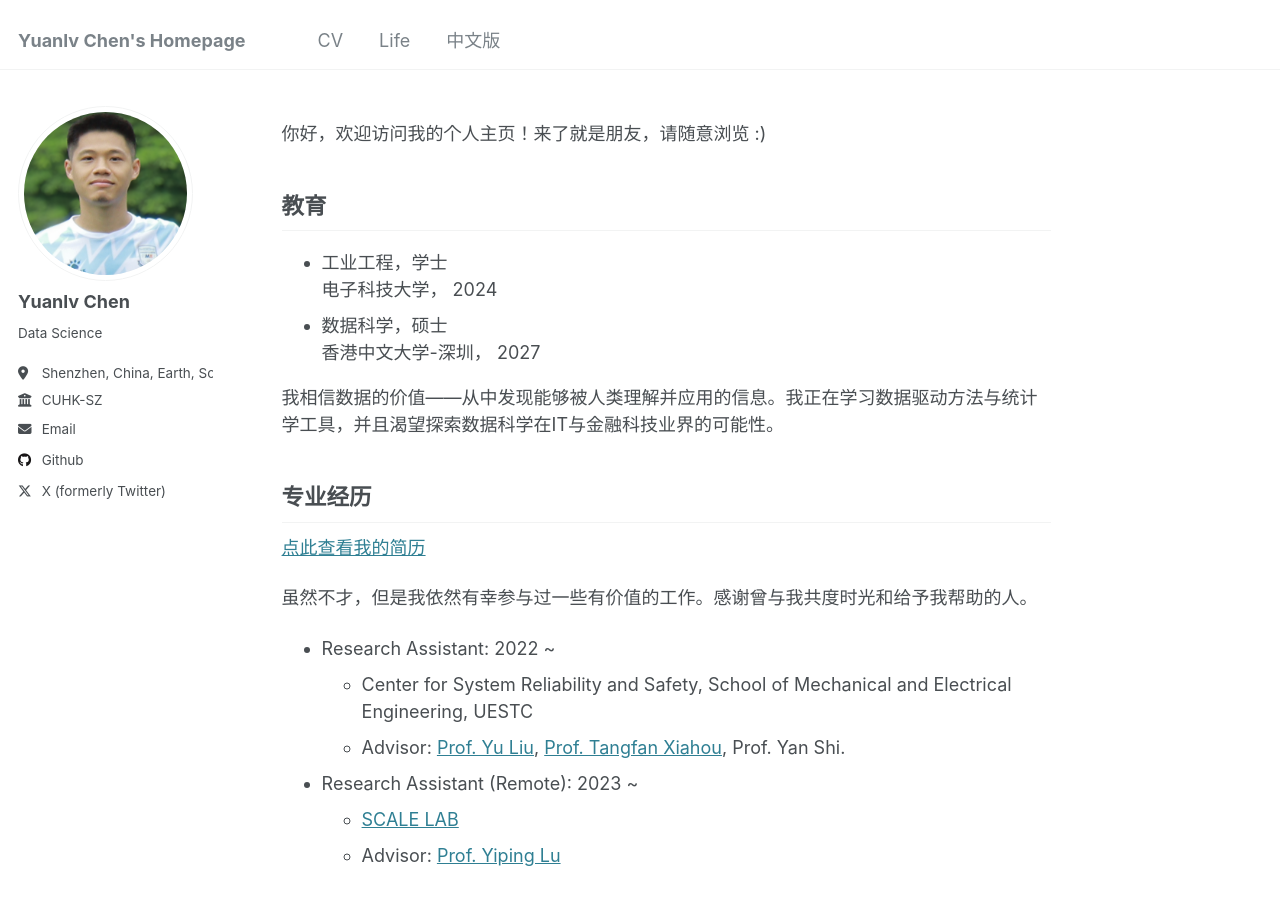
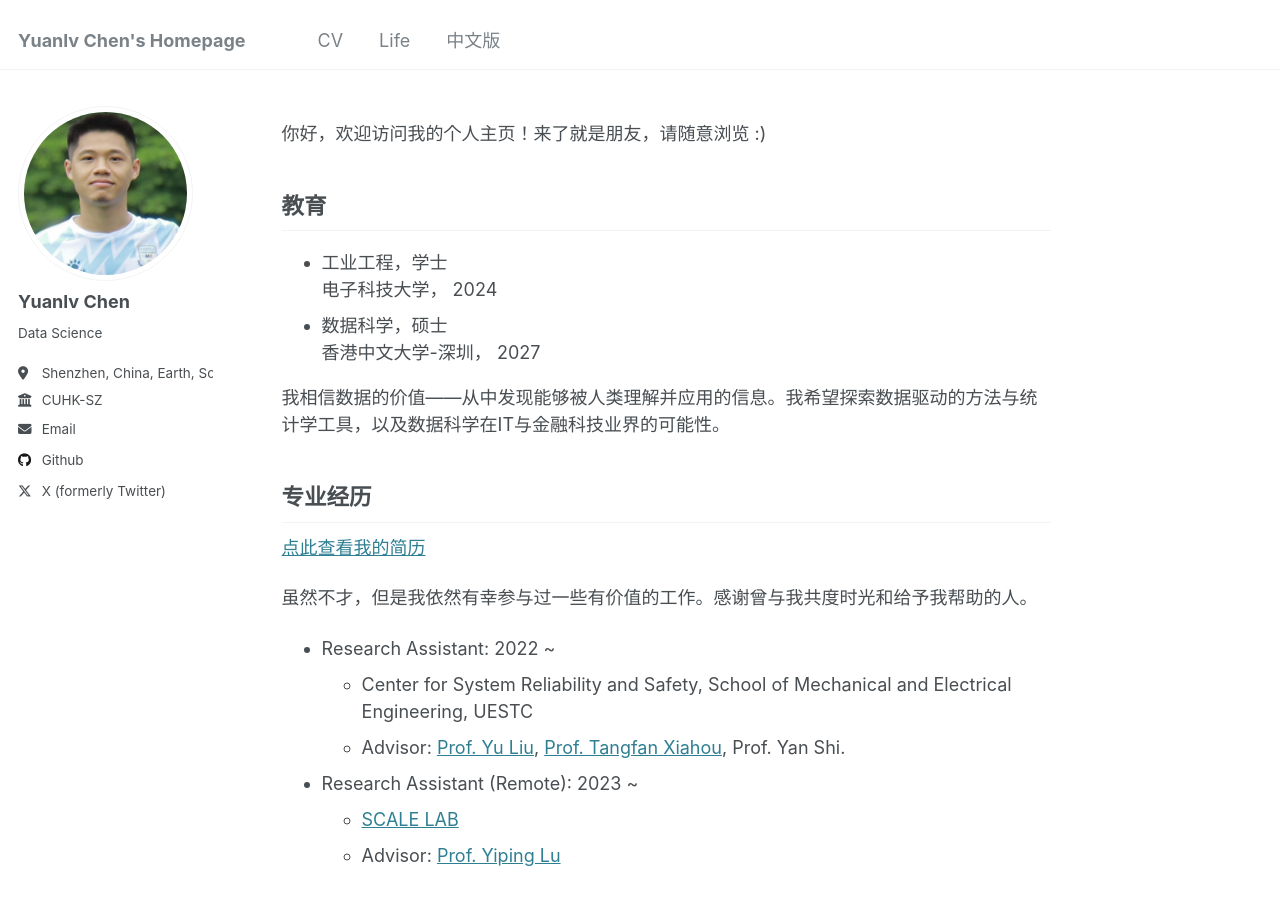
Before and after one commit to YLchen22/YLchen22.github.io, a Jekyll site: the page built from _pages/pages-zh.md, in a window 1280 px wide and 900 px high. Built offline with Jekyll 4.4.1, drawn with Linux system fonts in a browser that asks for light colours.

Commit message:
Update pages-zh.md

```diff
--- a/_pages/pages-zh.md
+++ b/_pages/pages-zh.md
@@ -13,7 +13,7 @@ redirect_from:
 * 工业工程，学士 <br> 电子科技大学， 2024
 * 数据科学，硕士 <br> 香港中文大学-深圳， 2027
 
-我相信数据的价值——从中发现能够被人类理解并应用的信息。我正在学习数据驱动方法与统计学工具，并且渴望探索数据科学在IT与金融科技业界的可能性。
+我相信数据的价值——从中发现能够被人类理解并应用的信息。我希望探索数据驱动的方法与统计学工具，以及数据科学在IT与金融科技业界的可能性。
 
 专业经历
 ------
```
